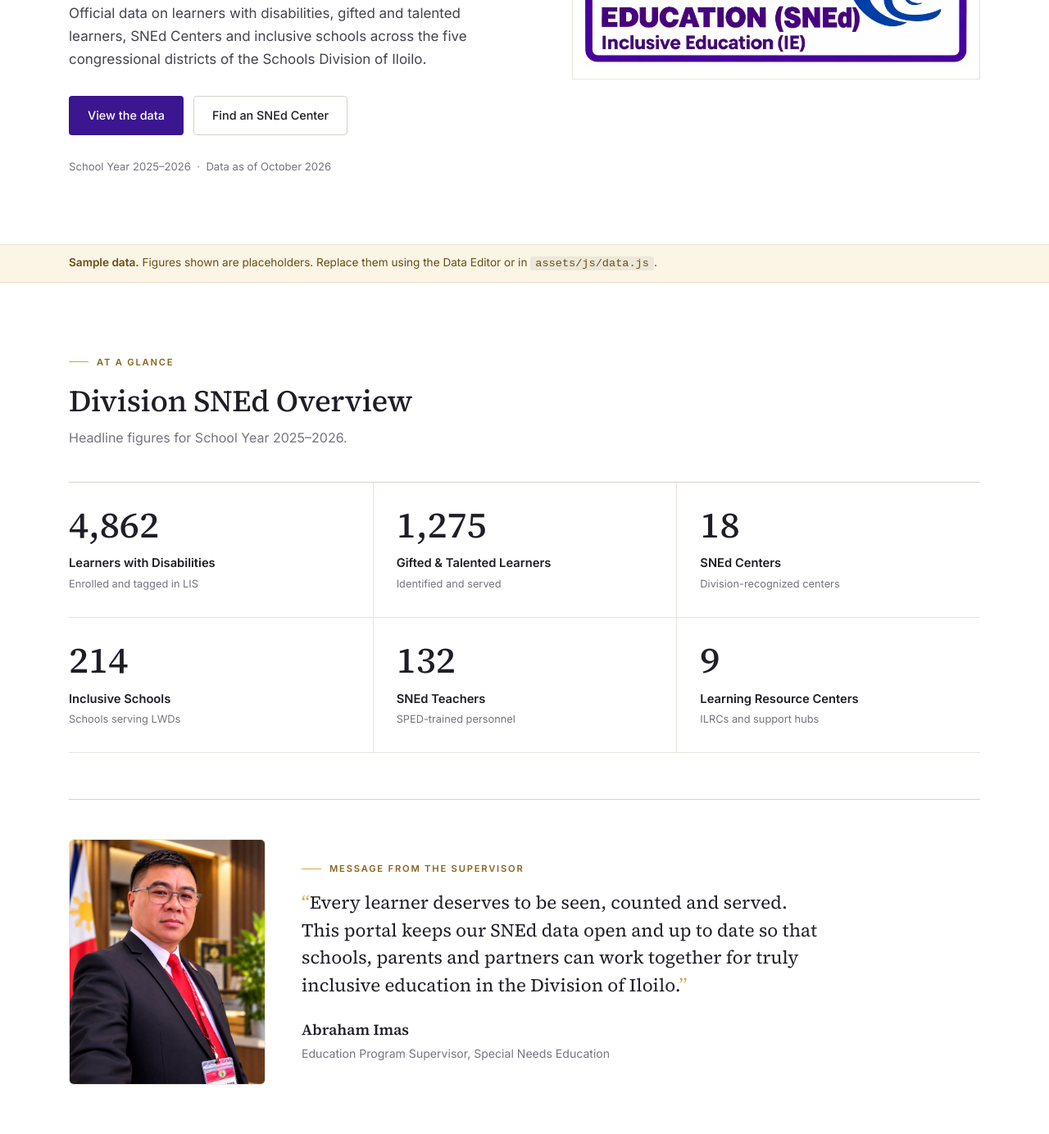
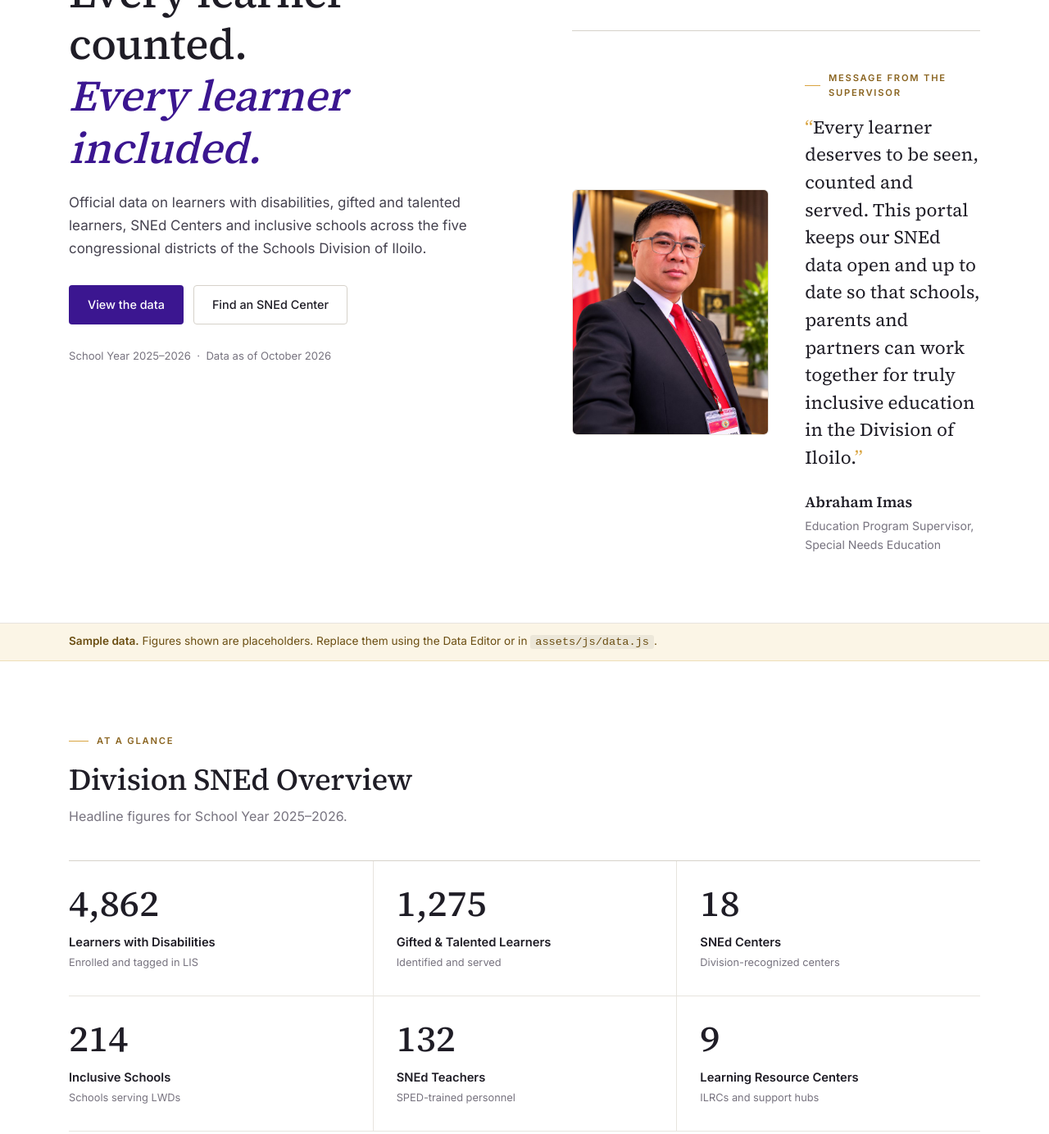
Before and after one commit to arielamado-crypto/sned-data-portal, a plain HTML site: page index.html in a window 1280 px wide. Shown: the part 499-1883 px from the top of the page at 82% size. Drawn offline with Linux system fonts and the light colour scheme.

Commit message:
Add files via upload

```diff
--- a/index.html
+++ b/index.html
@@ -58,7 +58,7 @@
   </header>
 
   <main id="main">
-    <section class="hero">
+    <section class="hero" id="overview">
       <div class="wrap hero-inner">
         <div class="hero-copy">
           <p class="eyebrow">Special Needs Education · Inclusive Education</p>
@@ -70,9 +70,20 @@
           </div>
           <p class="asof">School Year <span data-bind="meta.schoolYear"></span> &nbsp;·&nbsp; Data as of <span data-bind="meta.asOf"></span></p>
         </div>
-        <figure class="hero-card">
-          <img src="assets/img/sned-banner.jpg" alt="Division of Iloilo Special Needs Education (SNEd) and Inclusive Education (IE) logo" width="1690" height="931">
-        </figure>
+        <div class="hero-side">
+          <figure class="hero-card">
+            <img src="assets/img/sned-banner.jpg" alt="Division of Iloilo Special Needs Education (SNEd) and Inclusive Education (IE) logo" width="1690" height="931">
+          </figure>
+          <figure class="leader">
+            <img src="assets/img/supervisor.jpg" alt="" id="supPhoto" width="640" height="800">
+            <figcaption>
+              <p class="eyebrow">Message from the Supervisor</p>
+              <blockquote id="supMessage"></blockquote>
+              <strong class="leader-name" data-bind="meta.supervisorName"></strong>
+              <span class="leader-role" data-bind="meta.supervisorPosition"></span>
+            </figcaption>
+          </figure>
+        </div>
       </div>
     </section>
 
@@ -81,7 +92,7 @@
     </div>
 
     <!-- OVERVIEW -->
-    <section id="overview" class="section">
+    <section id="summary" class="section">
       <div class="wrap">
         <div class="section-head">
           <p class="eyebrow">At a glance</p>
@@ -89,16 +100,6 @@
           <p class="muted">Headline figures for School Year <span data-bind="meta.schoolYear"></span>.</p>
         </div>
         <div class="stats" id="stats"></div>
-
-        <figure class="leader reveal">
-          <img src="assets/img/supervisor.jpg" alt="" id="supPhoto" width="640" height="800" loading="lazy">
-          <figcaption>
-            <p class="eyebrow">Message from the Supervisor</p>
-            <blockquote id="supMessage"></blockquote>
-            <strong class="leader-name" data-bind="meta.supervisorName"></strong>
-            <span class="leader-role" data-bind="meta.supervisorPosition"></span>
-          </figcaption>
-        </figure>
       </div>
     </section>
 
```
